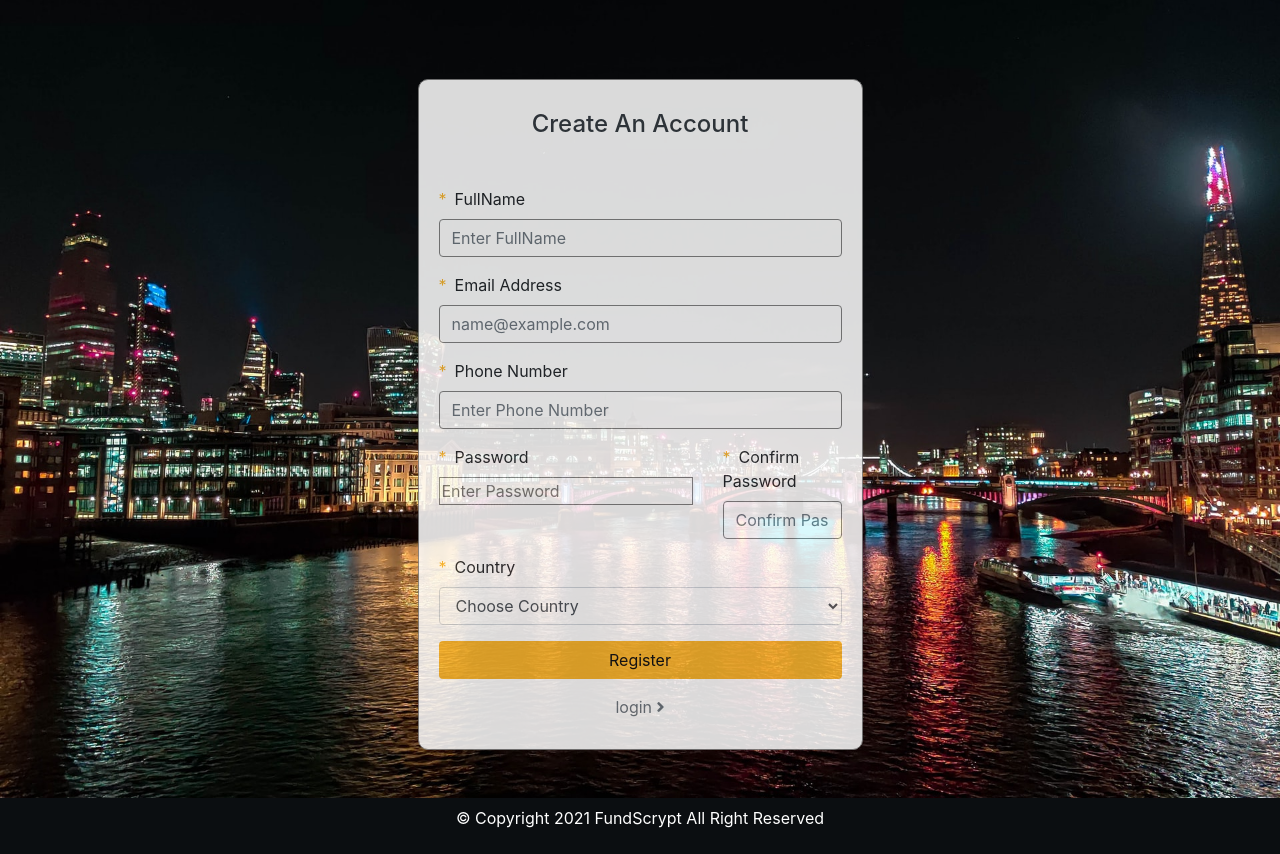
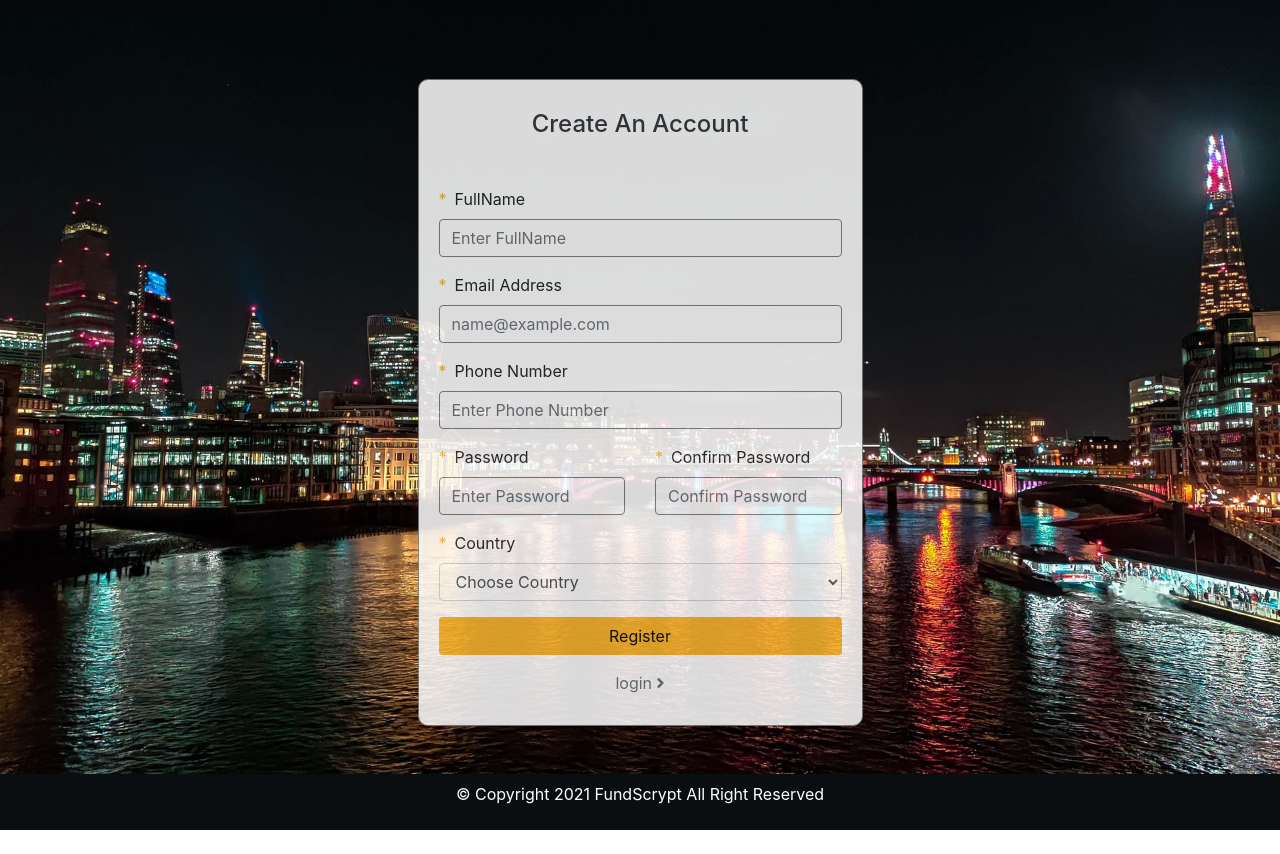
Before and after one commit to DivineChuks/RegForm, a plain HTML site: page index.html in a window 1280 px wide. Shown: the part 77-931 px from the top of the page. After the commit the page ends 907 px from the top, so only its background shows below. Drawn offline with Linux system fonts and the light colour scheme.

Commit message:
additional commit

```diff
--- a/index.html
+++ b/index.html
@@ -55,7 +55,7 @@
                       <div class="row mb-3">
                         <div class="col ">
                           <label for="password1"><span style="color: #F9B52D;" class="pr-2">*</span>Password</label>
-                          <input type="password" class="form- shadow-none" id="password1" placeholder="Enter Password">
+                          <input type="password" class="form-control shadow-none" id="password1" placeholder="Enter Password">
                         </div>
                         <div class="col">
                           <label for="password2"><span style="color: #F9B52D;" class="pr-2">*</span>Confirm Password</label>
```
